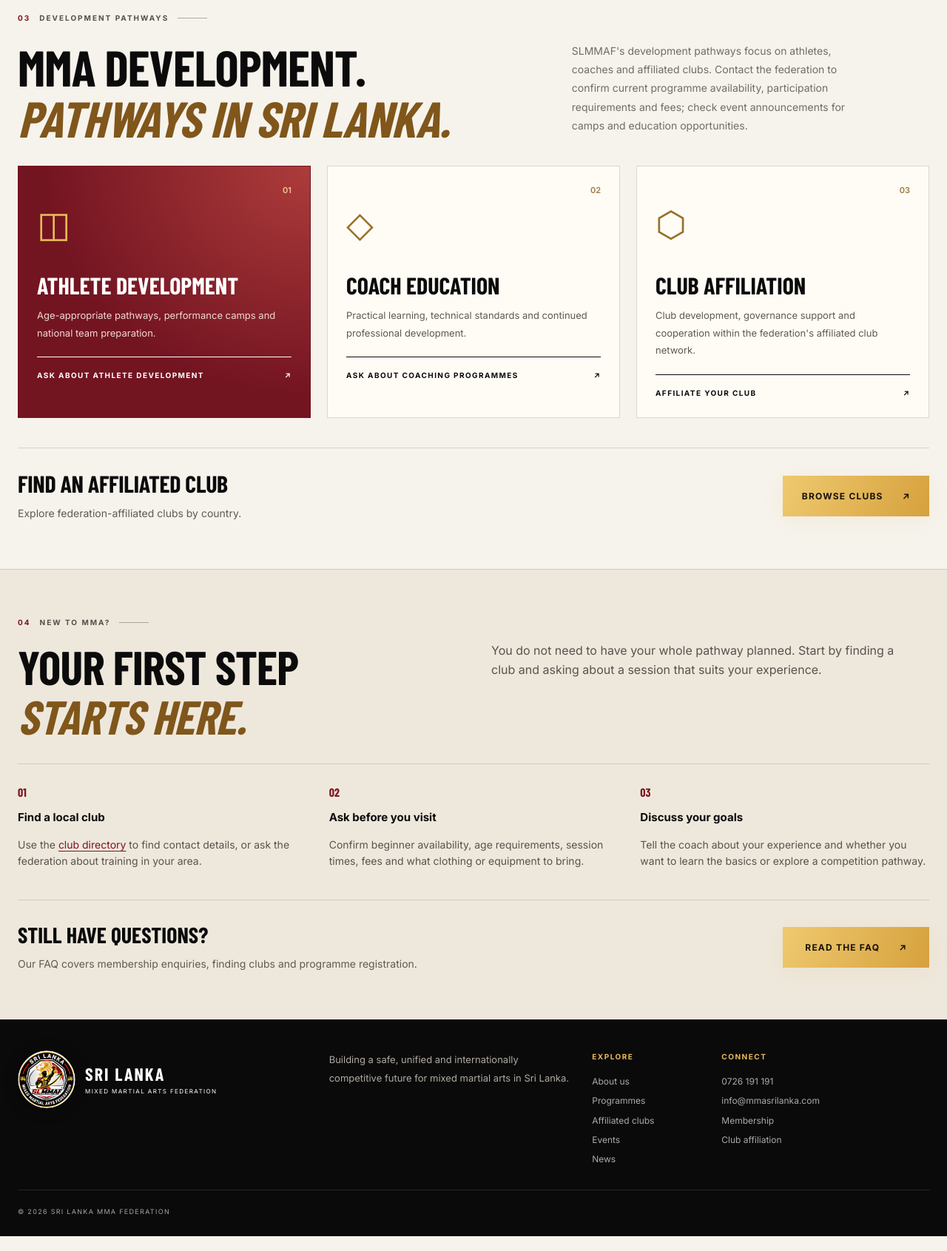
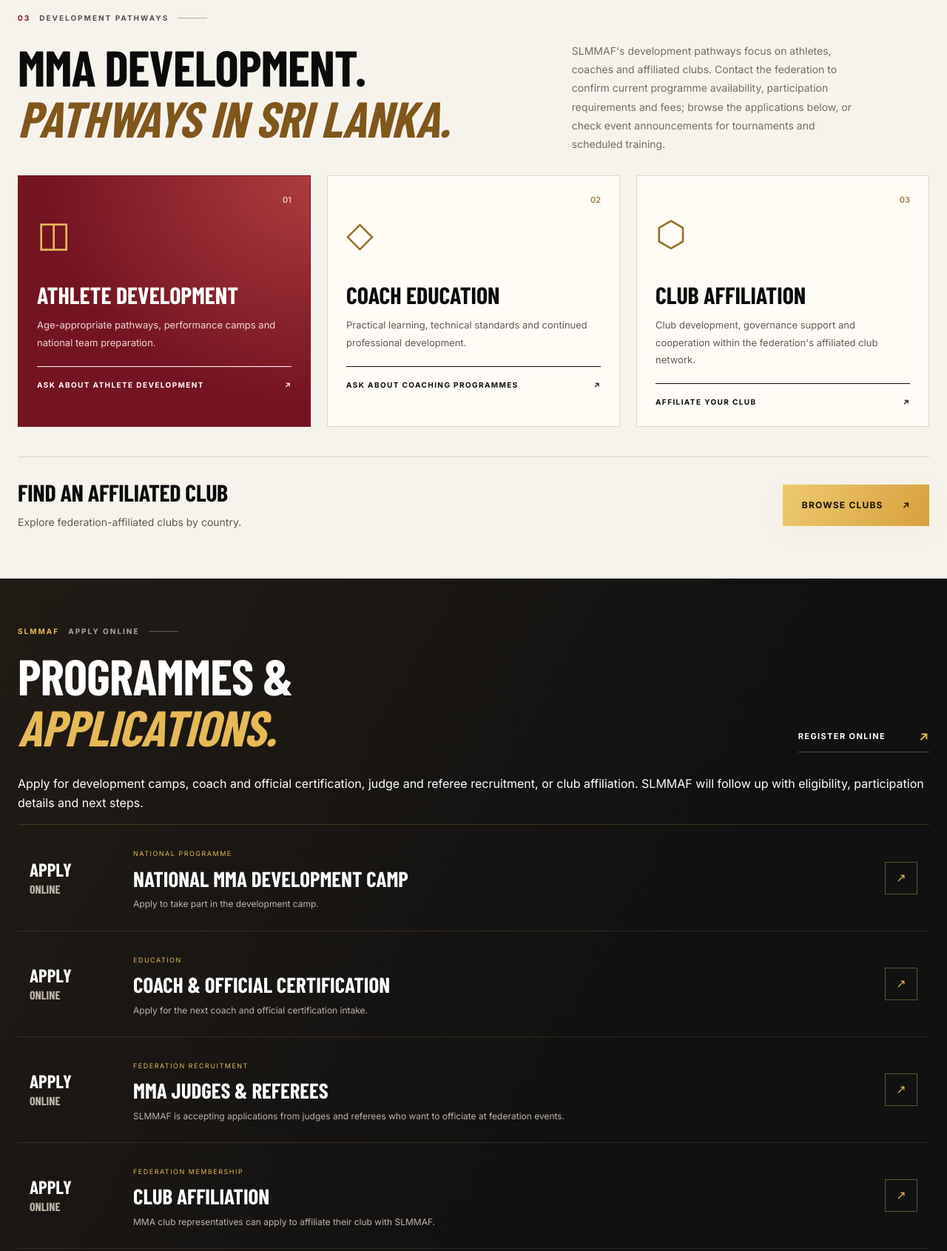
Before and after one commit to qubrianttechnology/mma_srilanka, a website: page programmes.html in a window 1280 px wide. Shown: the part 140-1831 px from the top of the page at 74% size. Drawn offline with nearby package versions, Linux system fonts and the light colour scheme; a web font is replaced by a local one.

Commit message:
Move general application listings from Events to Programmes

```diff
--- a/programmes.html
+++ b/programmes.html
@@ -106,7 +106,7 @@
         <div class="section-head">
           <div class="section-kicker"><span>03</span> Development pathways</div>
           <h1 class="page-title" id="programmes-title">MMA development.<br><em>Pathways in Sri Lanka.</em></h1>
-          <p>SLMMAF's development pathways focus on athletes, coaches and affiliated clubs. Contact the federation to confirm current programme availability, participation requirements and fees; check <a href="events.html">event announcements</a> for camps and education opportunities.</p>
+          <p>SLMMAF's development pathways focus on athletes, coaches and affiliated clubs. Contact the federation to confirm current programme availability, participation requirements and fees; browse the <a href="#programme-applications">applications below</a>, or check <a href="events.html">event announcements</a> for tournaments and scheduled training.</p>
         </div>
         <div class="programme-grid">
           <article class="programme-card featured" id="athlete-development"><span class="card-no">01</span><div class="card-icon">◫</div><div><h2 class="card-title">Athlete development</h2><p>Age-appropriate pathways, performance camps and national team preparation.</p><a href="contact.html" aria-label="Enquire about athlete development">Ask about athlete development <span>↗</span></a></div></article>
@@ -114,6 +114,18 @@
           <article class="programme-card" id="club-affiliation"><span class="card-no">03</span><div class="card-icon">⬡</div><div><h2 class="card-title">Club affiliation</h2><p>Club development, governance support and cooperation within the federation's affiliated club network.</p><a href="contact.html" aria-label="Learn about club affiliation">Affiliate your club <span>↗</span></a></div></article>
         </div>
         <div class="clubs-callout"><div><h2>Find an affiliated club</h2><p>Explore federation-affiliated clubs by country.</p></div><a class="button button-primary" href="clubs.html">Browse clubs <span aria-hidden="true">&#8599;</span></a></div>
+      </div>
+    </section>
+    <section class="events section" id="programme-applications" style="scroll-margin-top: 110px" aria-labelledby="programme-applications-title">
+      <div class="container">
+        <div class="events-top"><div><div class="section-kicker light"><span>SLMMAF</span> Apply online</div><h2 id="programme-applications-title">Programmes &amp;<br><em>applications.</em></h2></div><a class="arrow-link light-link" href="contact.html#registration">Register online <span aria-hidden="true">&#8599;</span></a></div>
+        <p>Apply for development camps, coach and official certification, judge and referee recruitment, or club affiliation. SLMMAF will follow up with eligibility, participation details and next steps.</p>
+        <div class="event-list">
+          <article><div class="event-date"><b>Apply</b><span>Online</span></div><div><span class="tag">National programme</span><h2 class="card-title">National MMA Development Camp</h2><p>Apply to take part in the development camp.</p></div><a href="contact.html?programme=camp#registration" aria-label="Apply for National MMA Development Camp">↗</a></article>
+          <article><div class="event-date"><b>Apply</b><span>Online</span></div><div><span class="tag">Education</span><h2 class="card-title">Coach &amp; Official Certification</h2><p>Apply for the next coach and official certification intake.</p></div><a href="contact.html?programme=certification#registration" aria-label="Apply for Coach and Official Certification">↗</a></article>
+          <article><div class="event-date"><b>Apply</b><span>Online</span></div><div><span class="tag">Federation recruitment</span><h2 class="card-title">MMA Judges &amp; Referees</h2><p>SLMMAF is accepting applications from judges and referees who want to officiate at federation events.</p></div><a href="contact.html?programme=officiating#registration" aria-label="Apply to join SLMMAF as a judge or referee">↗</a></article>
+          <article><div class="event-date"><b>Apply</b><span>Online</span></div><div><span class="tag">Federation membership</span><h2 class="card-title">Club Affiliation</h2><p>MMA club representatives can apply to affiliate their club with SLMMAF.</p></div><a href="contact.html?affiliation=club#registration" aria-label="Apply for SLMMAF club affiliation">↗</a></article>
+        </div>
       </div>
     </section>
     <section class="section beginner-section" id="beginner-guide" aria-labelledby="beginner-title">
```
Also changed, not shown: events.html (+3 -8 lines), index.html (+1 -1 lines).
